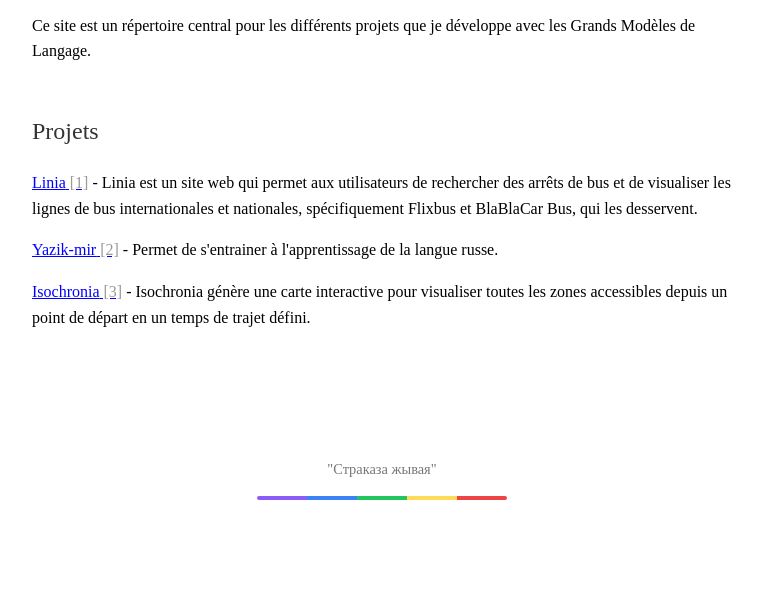
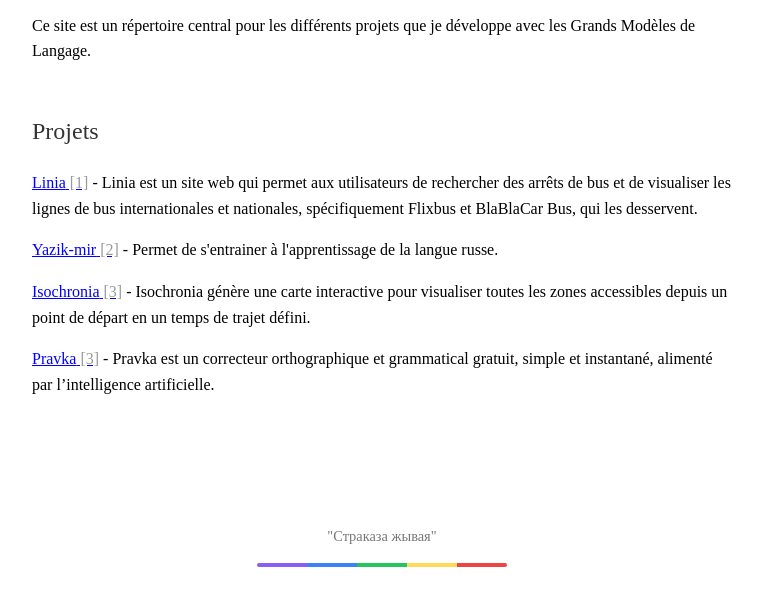
Before and after one commit to Strakaza/strakaza, a plain HTML site: page index.html in a window 1280 px wide. Shown: the part 271-870 px from the top of the page, without its empty margins (258-1021 px from the left). Before the commit the page ends 803 px from the top, so only its background shows below. Drawn offline with Linux system fonts and the light colour scheme.

Commit message:
Update index.html

```diff
--- a/index.html
+++ b/index.html
@@ -24,6 +24,8 @@
                 <li><a href="https://linia.onrender.com" target="_blank" data-index="1">Linia</a> - Linia est un site web qui permet aux utilisateurs de rechercher des arrêts de bus et de visualiser les lignes de bus internationales et nationales, spécifiquement Flixbus et BlaBlaCar Bus, qui les desservent.</li>
                 <li><a href="https://yazik-mir.netlify.app" target="_blank" data-index="2">Yazik-mir</a> - Permet de s'entrainer à l'apprentissage de la langue russe.</li>
                 <li><a href="https://isochronia.netlify.app" target="_blank" data-index="3">Isochronia</a> - Isochronia génère une carte interactive pour visualiser toutes les zones accessibles depuis un point de départ en un temps de trajet défini.
+                <li><a href="https://pravka.strakaza.fr" target="_blank" data-index="3">Pravka</a> - Pravka est un correcteur orthographique et grammatical gratuit, simple et instantané, alimenté par l’intelligence artificielle.
+
 </li>
 
             </ul>
```
